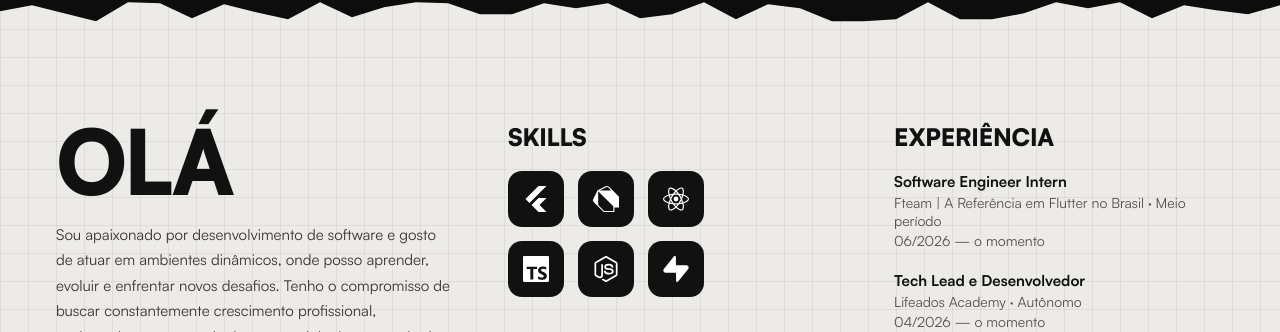
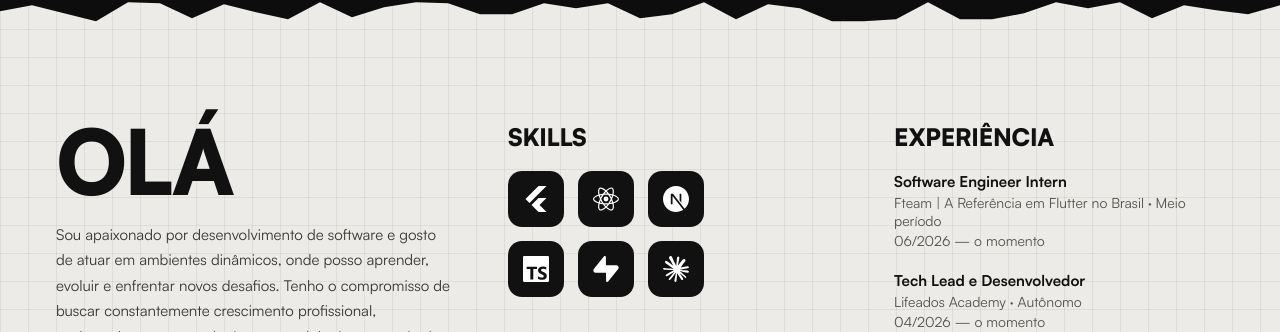
Before and after one commit to dutrathiagodev/portifolio, a Next.js app: page / in a window 1280 px wide. Shown: the part 1236-1568 px from the top of the page. Built offline with nearby package versions, Linux system fonts and the light colour scheme; no server answers.

Commit message:
feat: mostra as skills principais na Home (Flutter, web, Supabase e Claude Code) na ordem definida

```diff
--- a/src/components/sections/hello/hello.tsx
+++ b/src/components/sections/hello/hello.tsx
@@ -9,9 +9,10 @@ export function Hello() {
   const { title, skillsLabel, skillNames, experienceLabel, educationLabel } =
     helloContent;
 
-  const skills = skillsContent.groups
-    .flatMap((group) => group.skills)
-    .filter((skill) => skill.icon && skillNames.includes(skill.name));
+  const allSkills = skillsContent.groups.flatMap((group) => group.skills);
+  const skills = skillNames
+    .map((name) => allSkills.find((skill) => skill.name === name))
+    .filter((skill) => skill?.icon);
 
   return (
     <section className="hello paper torn-both">
@@ -28,10 +29,10 @@ export function Hello() {
               <h3 className="hello-label">{skillsLabel}</h3>
               <ul className="skill-tiles">
                 {skills.map((skill) => (
-                  <li key={skill.name} title={skill.name}>
+                  <li key={skill!.name} title={skill!.name}>
                     <Image
-                      src={skill.icon!}
-                      alt={skill.name}
+                      src={skill!.icon!}
+                      alt={skill!.name}
                       width={26}
                       height={26}
                     />
--- a/src/content/home.ts
+++ b/src/content/home.ts
@@ -46,7 +46,14 @@ export const featuredContent: FeaturedContent = {
 export const helloContent: HelloContent = {
   title: "Olá",
   skillsLabel: "Skills",
-  skillNames: ["Flutter", "Dart", "React", "TypeScript", "Node.js", "Supabase"],
+  skillNames: [
+    "Flutter",
+    "React",
+    "Next.js",
+    "TypeScript",
+    "Supabase",
+    "Claude Code",
+  ],
   experienceLabel: "Experiência",
   educationLabel: "Formação",
 };
```
